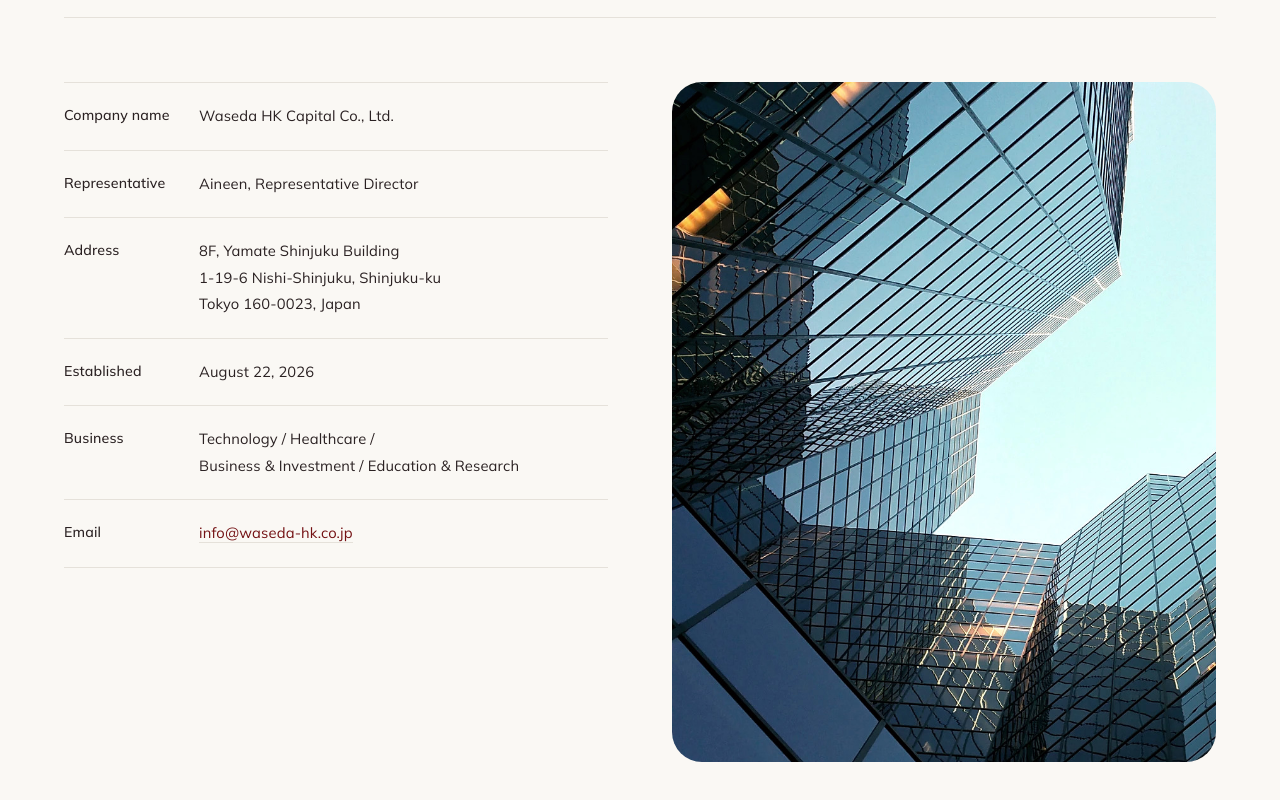
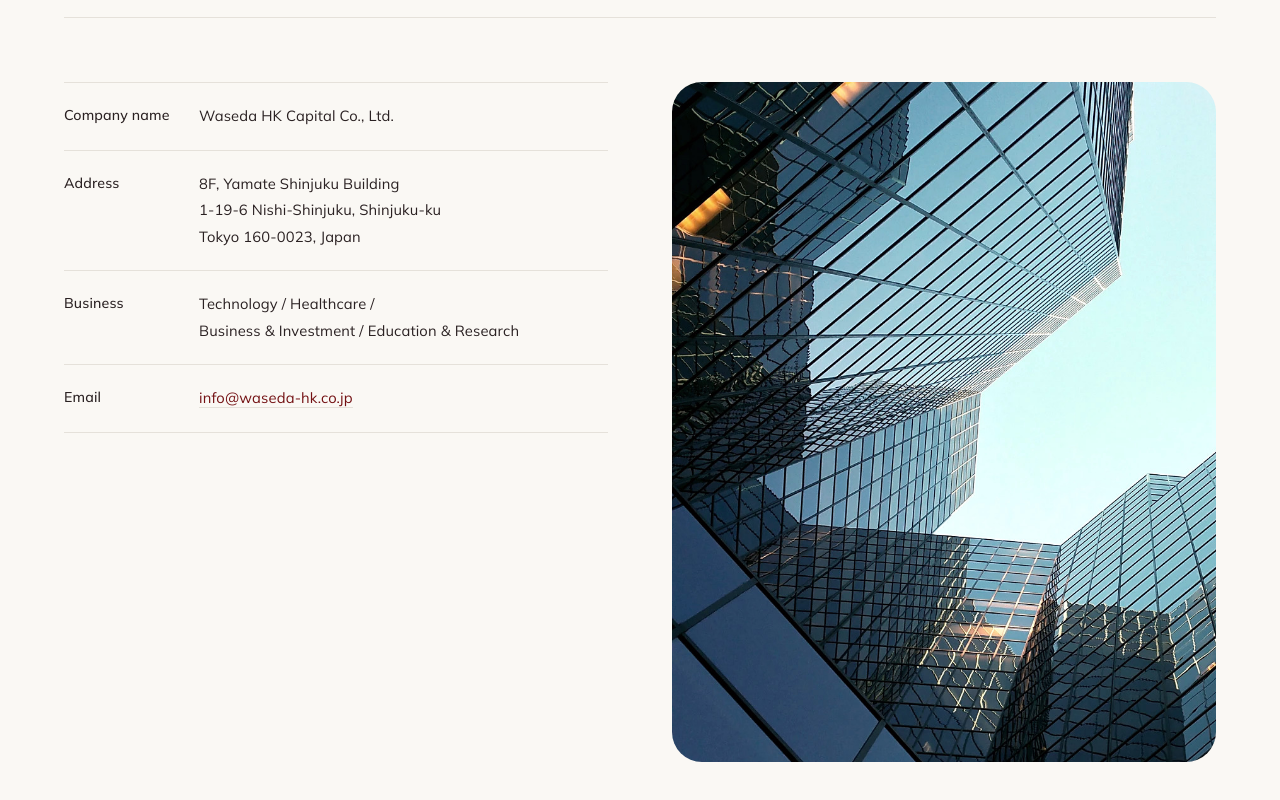
Before and after one commit to hairlessdevil/waseda-hk-english-demo, a plain HTML site: page index.html in a window 1280 px wide. Shown: the part 4295-5095 px from the top of the page. Drawn offline with Linux system fonts and the light colour scheme.

Commit message:
Remove representative and established company rows

```diff
--- a/index.html
+++ b/index.html
@@ -172,9 +172,7 @@
 <table class="info">
 <tr><th>Company name</th><td>Waseda HK Capital Co., Ltd.</td></tr>
 
-<tr><th>Representative</th><td>Aineen, Representative Director</td></tr>
 <tr><th>Address</th><td>8F, Yamate Shinjuku Building<br/>1-19-6 Nishi-Shinjuku, Shinjuku-ku<br/>Tokyo 160-0023, Japan</td></tr>
-<tr><th>Established</th><td>August 22, 2026</td></tr>
 <tr><th>Business</th><td>Technology / Healthcare / <br/>Business &amp; Investment / Education &amp; Research</td></tr>
 <tr><th>Email</th><td><a href="mailto:info@waseda-hk.co.jp" style="color:var(--enji);border-bottom:1px solid var(--line)">info@waseda-hk.co.jp</a></td></tr>
 </table>
```
